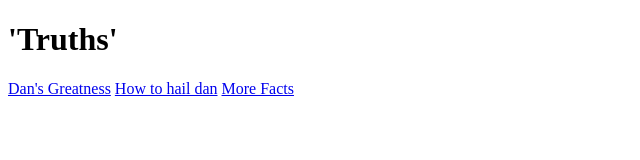
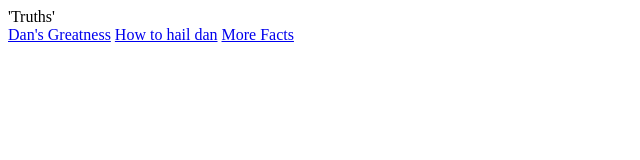
Before and after one commit to dan-for-president/propaganda-version-one, a plain HTML site: page index.html in a window 1280 px wide. Shown: the whole page, without its empty margins (0-640 px from the left). Drawn offline with Linux system fonts and the light colour scheme.

Commit message:
shitty html

```diff
--- a/index.html
+++ b/index.html
@@ -4,7 +4,7 @@
   <title>praise be to dan</title>
 </head>
 <body>
-  <header>
+  <header
     <h1>'Truths'</h1>
     <nav>
       <a href="#">Dan's Greatness</a>
```
